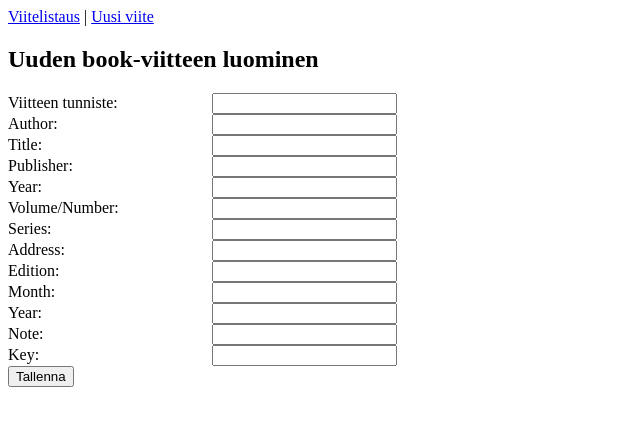
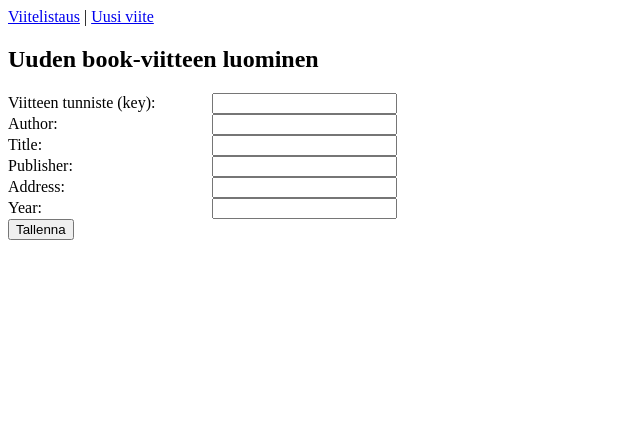
Before and after one commit to ruokokoski/ohtu-miniprojekti, a Flask app: page /new_reference in a window 1280 px wide. Shown: the top 426 px of the page, without its empty margins (0-640 px from the left). Run offline with Flask 3, Linux system fonts and the light colour scheme.

Commit message:
Fix form for bibtex book type entry

```diff
--- a/src/templates/new_reference.html
+++ b/src/templates/new_reference.html
@@ -11,48 +11,33 @@ Uusi viite
 <form action="/create_reference" method="post" style="display: inline-block;">
     <!-- <label for="reference_type" style="display: inline-block; width: 200px;">Valitse viitteen tyyppi:</label> -->
 
-    <label for="citation_key" style="display: inline-block; width: 200px;">Viitteen tunniste:</label>
+    <label for="citation_key" style="display: inline-block; width: 200px;">Viitteen tunniste (key):</label>
     <input type="text" name="citation_key" required>
     <br>
+
     <label for="author" style="display: inline-block; width: 200px;">Author:</label>
     <input type="text" name="author" required>
     <br>
+
     <label for="title" style="display: inline-block; width: 200px;">Title:</label>
     <input type="text" name="title" required>
     <br>
+
     <label for="publisher" style="display: inline-block; width: 200px;">Publisher:</label>
     <input type="text" name="publisher" required>
     <br>
+
+    <label for="address" style="display: inline-block; width: 200px;">Address:</label>
+    <input type="text" name="address" required>
+    <br>
+
     <label for="year" style="display: inline-block; width: 200px;">Year:</label>
-    <input type="text" name="year" required>
+    <input type="number" name="year" required>
     <br>
-    <label for="volume" style="display: inline-block; width: 200px;">Volume/Number:</label>
-    <input type="text" name="volume">
-    <br>
-    <label for="series" style="display: inline-block; width: 200px;">Series:</label>
-    <input type="text" name="series">
-    <br>
-    <label for="address" style="display: inline-block; width: 200px;">Address:</label>
-    <input type="text" name="address">
-    <br>
-    <label for="edition" style="display: inline-block; width: 200px;">Edition:</label>
-    <input type="text" name="edition">
-    <br>
-    <label for="month" style="display: inline-block; width: 200px;">Month:</label>
-    <input type="text" name="month">
-    <br>
-    <label for="year" style="display: inline-block; width: 200px;">Year:</label>
-    <input type="text" name="year">
-    <br>
-    <label for="note" style="display: inline-block; width: 200px;">Note:</label>
-    <input type="text" name="note">
-    <br>
-    <label for="key" style="display: inline-block; width: 200px;">Key:</label>
-    <input type="text" name="key">
-    <br>
+
     <button type="submit">
       Tallenna
     </button>
-  </form>
+</form>
 
 {% endblock %}
```
